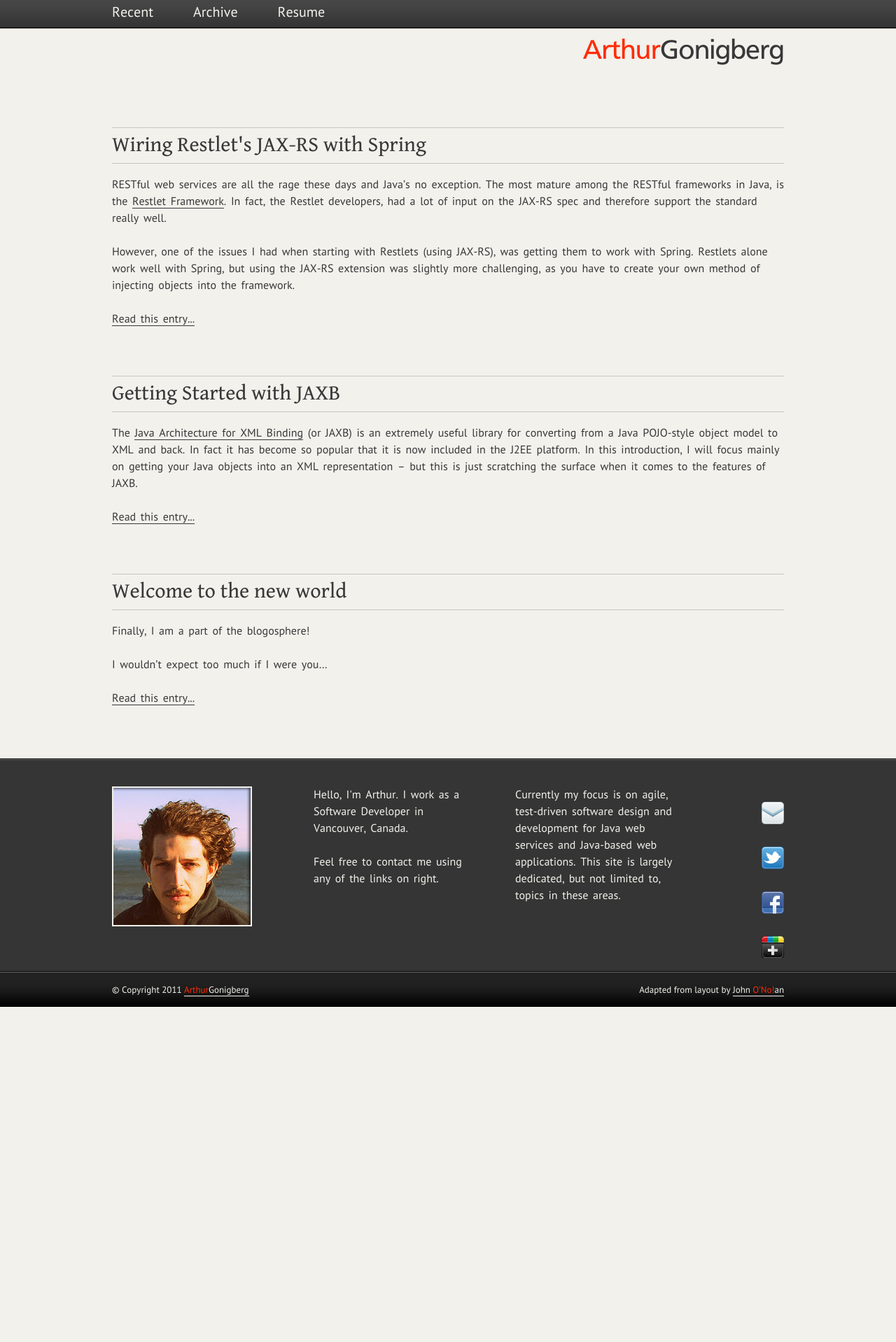
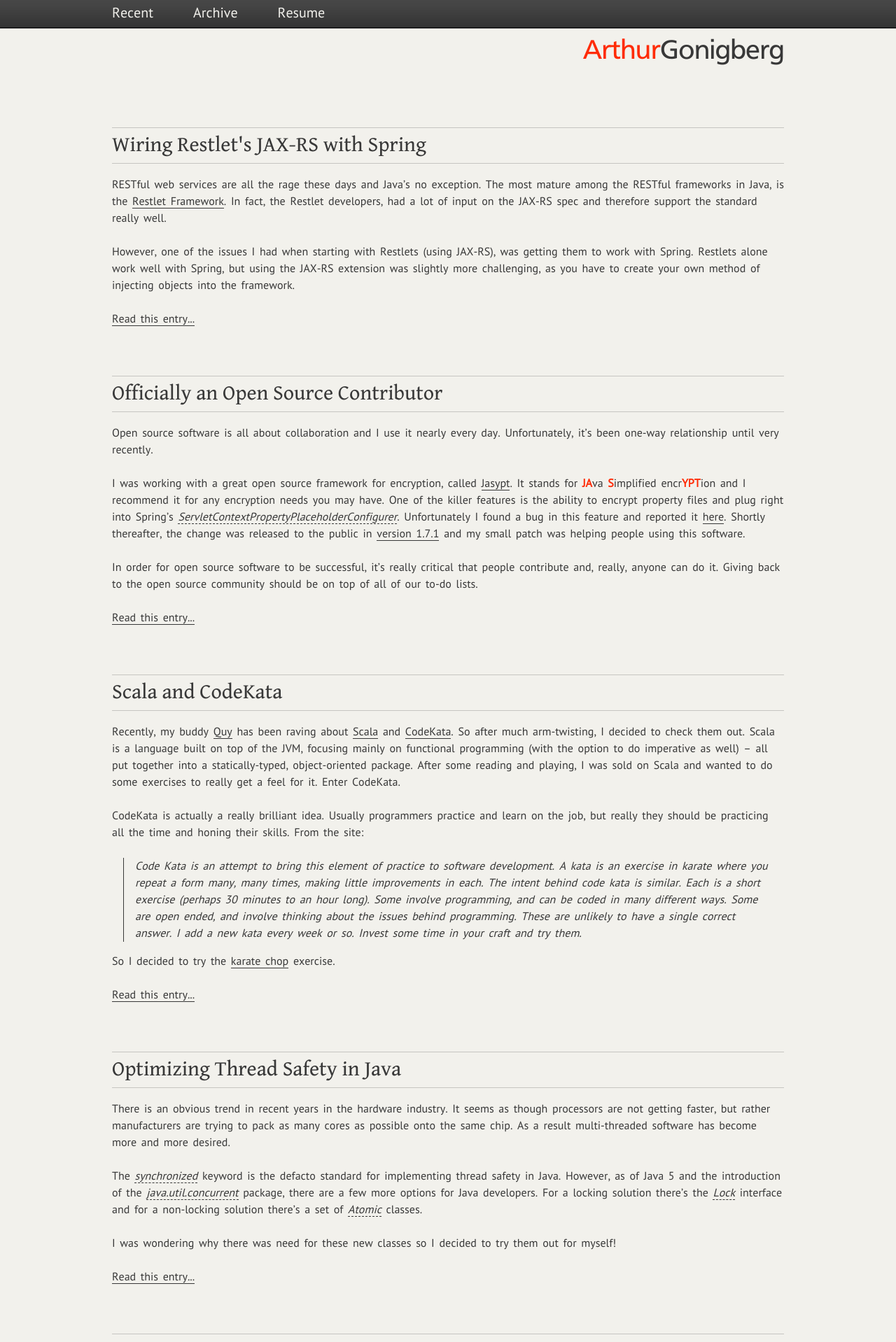
Before and after one commit to artgon/artgon.github.com, a Jekyll site: the page built from index.html, in a window 1280 px wide. Shown: the top 1918 px of the page at 70% size. Built offline with Jekyll 4.4.1, drawn with Linux system fonts in a browser that asks for light colours; Markdown is read by kramdown in place of the engine named in the settings; before the commit the page ends 1439 px from its top, so only the background shows below that; some of the changed text lies outside the part shown.

Commit message:
imported old posts from WP

```diff
--- /dev/null
+++ b/_posts/2010-10-18-hiatus-over.md
@@ -0,0 +1,21 @@
+---
+layout: post
+title: "Hiatus: Over"
+published: true
+meta:
+  _edit_last: "2"
+  _wp_old_slug: ""
+tags:
+- europe
+- haitus
+- new material
+- Random
+- twitter
+type: post
+status: publish
+---
+As is plainly visible, I haven't updated this blog in roughly six months. During that time, I've started some exciting new projects at work and backpacked through Europe for 5 weeks! As much as I enjoy blogging about Java, you can see that there are slightly more exciting things keeping me busy.
+
+In the coming few weeks I plan to post about a few cool new things I've been working with at work. I've also started using twitter more actively and I plan to integrate that into the website in some form as well. Perhaps I'll post some photos from Europe as well.
+
+Stay tuned!
--- /dev/null
+++ b/_posts/2010-11-13-optimizing-thread-safety-java.md
@@ -0,0 +1,150 @@
+---
+layout: post
+title: Optimizing Thread Safety in Java
+published: true
+meta:
+  _edit_last: "2"
+  _aioseop_description: This article discusses various ways to optimize the performance of threaded applications in Java by using java.util.concurrent over the synchronized keyword.
+tags:
+- atomic
+- concurrent
+- Java
+- JVM
+- lock
+- multithreaded
+- synchronized
+- thread safe
+- threading
+type: post
+status: publish
+---
+There is an obvious trend in recent years in the hardware industry. It seems as though processors are not getting faster, but rather manufacturers are trying to pack as many cores as possible onto the same chip. As a result multi-threaded software has become more and more desired.
+
+The <em>synchronized</em> keyword is the defacto standard for implementing thread safety in Java. However, as of Java 5 and the introduction of the <em>java.util.concurrent</em> package, there are a few more options for Java developers. For a locking solution there's the <em>Lock</em> interface and for a non-locking solution there's a set of <em>Atomic</em> classes.
+
+I was wondering why there was need for these new classes so I decided to try them out for myself!
+<!--more-->
+
+And now for a contrived example. Let's say we want to have a set of threads wanting to get numbers from a global sequence. So first, we need some sort of sequencing singleton:
+
+{% highlight java %}public enum SequenceSingleton
+{
+	INSTANCE( 1L );
+
+	private long sequence;
+
+	private SequenceSingleton( long seed )
+	{
+		this.sequence = seed;
+	}
+
+	public static SequenceSingleton getInstance()
+	{
+		return INSTANCE;
+	}
+
+	public synchronized long getNextNumber()
+	{
+		return sequence++;
+	}
+}{% endhighlight %}
+
+Since we have a singleton that's going to be hit up by a lot of threads we have to be really careful with any sort of state. The above would be the standard implementation for making sure the sequence is incremented by only one thread at a time.
+
+A simple way to test the throughput of this method is the time the longest-running thread takes to complete. We can use the following class to do this:
+
+{% highlight java %}public class NumberGenerator
+{
+	private static final int AMOUNT_OF_NUMBERS = 100000;
+	private static final int NUMBER_OF_THREADS = 20;
+
+	public static void main( String... args )
+	{
+		for( int i = 0; i < NUMBER_OF_THREADS; i++ )
+		{
+			Thread numberThread = new Thread( new GetNumbersForAWhile() );
+			numberThread.start();
+		}
+	}
+
+	private static class GetNumbersForAWhile implements Runnable
+	{
+		@Override
+		public void run()
+		{
+			long startTime = System.currentTimeMillis();
+			for( int i = 0; i < AMOUNT_OF_NUMBERS; i++ )
+			{
+				SequenceSingleton.getInstance().getNextNumber();
+			}
+			long endTime = System.currentTimeMillis();
+			System.out.println( "Took: " + ( endTime - startTime ) + "ms." );
+		}
+	}
+}{% endhighlight %}
+With the standard implementation, the longest running thread took 150ms.
+
+Now for the locking implementation using the new <em>java.util.concurrent.locks.Lock</em> interface:
+
+{% highlight java %}public enum SequenceLockSingleton
+{
+	INSTANCE( 1L );
+
+	private long sequence;
+
+	private Lock lock = new ReentrantLock();
+
+	private SequenceLockSingleton( long seed )
+	{
+		this.sequence = seed;
+	}
+
+	public static SequenceLockSingleton getInstance()
+	{
+		return INSTANCE;
+	}
+
+	public long getNextNumber()
+	{
+		lock.lock();
+		try
+		{
+			return sequence++;
+		}
+		finally
+		{
+			lock.unlock();
+		}
+	}
+}{% endhighlight %}
+
+This time the longest running thread took 122ms. This is a relatively minor improvement but perhaps with a more complex system it may be more noticeable.
+
+Let's try out the <em>AtomicLong</em> class (which admittedly suits this contrived example extraordinarily well) to solve the thread safety issue:
+
+{% highlight java %}public enum SequenceAtomicSingleton
+{
+	INSTANCE( 1L );
+
+	private AtomicLong sequence;
+
+	private SequenceAtomicSingleton( long seed )
+	{
+		this.sequence = new AtomicLong( seed );
+	}
+
+	public static SequenceAtomicSingleton getInstance()
+	{
+		return INSTANCE;
+	}
+
+	public long getNextNumber()
+	{
+		return sequence.getAndAdd( 1L );
+	}
+}{% endhighlight %}
+This time the longest running thread takes only <strong>16ms!!</strong>. This is an improvement of an order of magnitude over the <em>synchronized</em> keyword.
+
+The reason for this massive improvement is (as Brian Goetz describes <a href="http://www.ibm.com/developerworks/java/library/j-jtp11234/">here</a>) because they are implemented in a wait-free fashion (i.e. lock-free), using a native implementation not available on the JVM.
+
+There is a set of classes implemented with these atomic variables that give you built-in optimization for much better performance. As you can see, it may be worth trying them out next time you need to do some threading.
--- /dev/null
+++ b/_posts/2011-03-07-scala-and-codekata.md
@@ -0,0 +1,94 @@
+---
+layout: post
+title: Scala and CodeKata
+published: true
+meta:
+  _edit_last: "2"
+tags:
+- binary chop
+- codekata
+- Java
+- JVM
+- scala
+type: post
+status: publish
+---
+Recently, my buddy <a href="http://twitter.com/#!/applejack1337">Quy</a> has been raving about <a href="http://www.scala-lang.org/">Scala</a> and <a href="http://codekata.pragprog.com/">CodeKata</a>. So after much arm-twisting, I decided to check them out. Scala is a language built on top of the JVM, focusing mainly on functional programming (with the option to do imperative as well) -- all put together into a statically-typed, object-oriented package. After some reading and playing, I was sold on Scala and wanted to do some exercises to really get a feel for it. Enter CodeKata.
+
+CodeKata is actually a really brilliant idea. Usually programmers practice and learn on the job, but really they should be practicing all the time and honing their skills. From the site:
+
+<blockquote>Code Kata is an attempt to bring this element of practice to software development. A kata is an exercise in karate where you repeat a form many, many times, making little improvements in each. The intent behind code kata is similar. Each is a short exercise (perhaps 30 minutes to an hour long). Some involve programming, and can be coded in many different ways. Some are open ended, and involve thinking about the issues behind programming. These are unlikely to have a single correct answer. I add a new kata every week or so. Invest some time in your craft and try them.</blockquote>
+
+So I decided to try the <a href="http://codekata.pragprog.com/2007/01/kata_two_karate.html">karate chop</a> exercise.
+
+<!--more-->
+
+My first take on the binary chop was an iterative approach.
+
+{% highlight scala %}
+def chop(search: Int, searchSet: List[Int]): Int = {
+  // base case -- empty set
+  if (searchSet.length <= 0) {
+    return -1
+  }
+
+  var min = 0
+  var max = searchSet.length - 1
+  do {
+    // recalculate mid based on max and min
+    val mid = min + (max - min) / 2
+
+    val x = searchSet.apply(mid)
+    if (x == search) {
+      return mid;
+    }
+    else if (x > search) {
+      max = mid - 1
+    }
+    else if (x < search) {
+      min = mid + 1
+    }
+  } while (min <= max)
+
+  // nothing found
+  return -1;
+}
+{% endhighlight %}
+
+It seems pretty standard, no functional programming at all. The next take on the algorithm was to do it in a recursive (slightly more functional) way.
+
+{% highlight scala %}
+def chop(search: Int, searchSet: List[Int]): Int = {
+  // base case -- empty set
+  if (searchSet.length <= 0) {
+    return -1
+  }
+
+  val mid = (searchSet.length - 1) / 2
+  val x = searchSet.apply(mid)
+
+  // other base case -- found
+  if (x == search) {
+    return mid
+  }
+  if (x < search) {
+    // drop the left side of the list
+    chop(search, searchSet.drop(mid + 1)) match {
+      case -1 => return -1
+      /* since function returns the position,
+       have to restore the values chopped */
+      case i => return (i + mid + 1)
+    }
+  }
+  // x > search
+  else {
+    // drop the right side of the list
+    // (don't need to worry about position since it's not altered)
+    chop(search, searchSet.dropRight(mid + 1))
+  }
+}
+{% endhighlight %}
+
+After these first two exercises, I still feel like I'm coding with a Java mindset. You can see from the examples, Scala is somewhat more concise but these examples don't really show its true power. From reading about it and seeing glimpses of awesome code, it definitely has the potential to be the next big player on the heels of Java.
+
+I'm going to try and get another implementation of this algorithm that's more concise and/or functional. If you're reading this I would love some feedback on either my implementation, or on Scala or CodeKata.
--- /dev/null
+++ b/_posts/2011-07-18-open-source-contributor.md
@@ -0,0 +1,21 @@
+---
+layout: post
+title: Officially an Open Source Contributor
+published: true
+meta:
+  _edit_last: "2"
+tags:
+- encryption
+- jasypt
+- Java
+- open source
+- property files
+- spring
+type: post
+status: publish
+---
+Open source software is all about collaboration and I use it nearly every day. Unfortunately, it's been one-way relationship until very recently.
+
+I was working with a great open source framework for encryption, called <a href="http://www.jasypt.org/" title="Jasypt">Jasypt</a>. It stands for <strong>JA</strong>va <strong>S</strong>implified encr<strong>YPT</strong>ion and I recommend it for any encryption needs you may have. One of the killer features is the ability to encrypt property files and plug right into Spring's <em>ServletContextPropertyPlaceholderConfigurer</em>. Unfortunately I found a bug in this feature and reported it <a href="http://sourceforge.net/tracker/?func=detail&aid=3132786&group_id=183612&atid=905944" title="Sourceforge Bug Tracker">here</a>. Shortly thereafter, the change was released to the public in <a href="http://www.jasypt.org/changelog.html">version 1.7.1</a> and my small patch was helping people using this software.
+
+In order for open source software to be successful, it's really critical that people contribute and, really, anyone can do it. Giving back to the open source community should be on top of all of our to-do lists.
--- a/css/stylesheet.css
+++ b/css/stylesheet.css
@@ -148,7 +148,7 @@
 
 h4 {float:left;margin:0 0 20px 0;font-size:20px;}
 
-p {
+p, ul, blockquote {
   font-size:16px;
   word-spacing: 0.15em;
   line-height:24px;
@@ -157,7 +157,7 @@
 }
 
 em {font-style:italic;border-bottom:1px dashed;}
-strong {font-weight:bold;color:#FF2B06;text-transform:uppercase;}
+strong {font-weight:bold;color:#FF2B06;}
 
 a {color:#383838;border-bottom:1px solid;text-decoration:none;}
 a:hover {color:#FF2B06;}
@@ -222,6 +222,16 @@
 }
 .small, .small p  {width:0px;}
 .big, .big p  {width:960px;}
+.big ul {
+  list-style: circle;
+  margin: 0 0 1em 2em;
+}
+.big blockquote {
+  border-left: 1px solid #383838;
+  padding: 0 1em 0 1em;
+  margin: 0 0 1em 1em;
+  font-style: italic;
+}
 
 .sidenote p {
 	text-align:right;
```
Also changed, not shown: _posts/2010-04-26-jaxb-generating-schema-from-object-model.md (added, +131 -0 lines), _posts/2010-05-07-double-brace-initialization.md (added, +50 -0 lines), _posts/2011-10-04-scala-vs-ruby-in-consiceness.html (added, +11 -0 lines).
